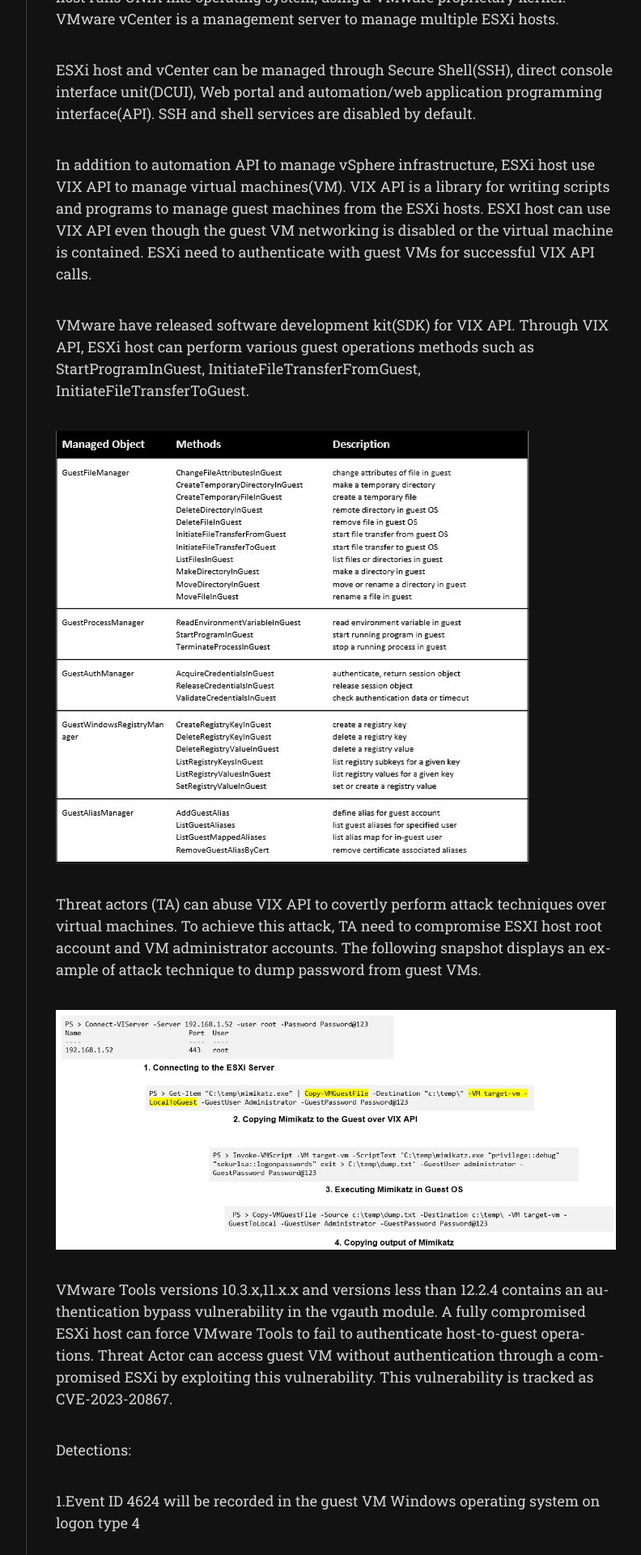
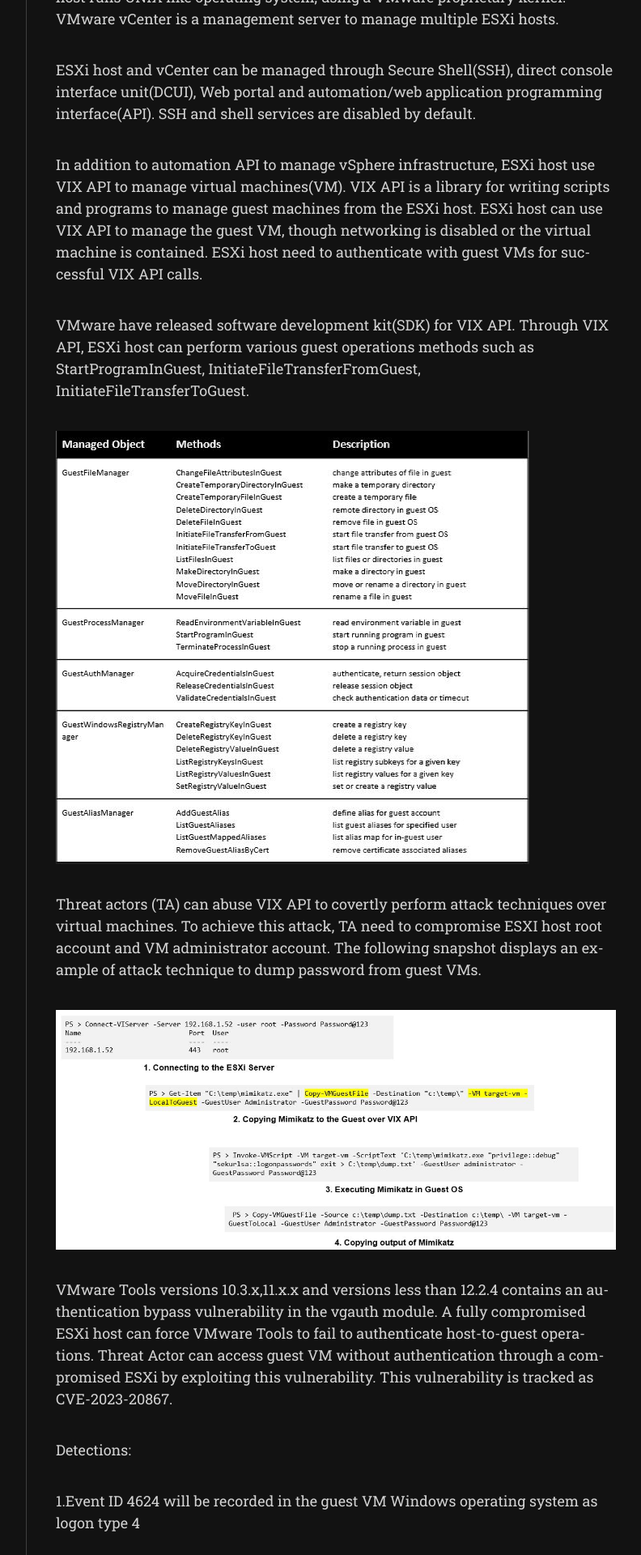
Before and after one commit to Th1ru-M/th1ru-m.github.io, a Jekyll site: the page built from _posts/2023-08-07-vSphereattacks.md, in a window 1280 px wide. Shown: the part 797-2717 px from the top of the page at 81% size, without its empty margins (357-1149 px from the left). Built offline with Jekyll 4.4.1, drawn with Linux system fonts in a browser that asks for light colours; nearby versions of some CDN libraries; some web fonts are replaced; some of the changed text lies outside the part shown.

Commit message:
Update 2023-08-07-vSphereattacks.md

```diff
--- a/_posts/2023-08-07-vSphereattacks.md
+++ b/_posts/2023-08-07-vSphereattacks.md
@@ -16,14 +16,14 @@ management server to manage multiple ESXi hosts.
 
 ESXi host and vCenter can be managed through Secure Shell(SSH), direct console interface unit(DCUI), Web portal and automation/web application programming interface(API). SSH and shell services are disabled by default.
 
-In addition to automation API to manage vSphere infrastructure, ESXi host use VIX API to manage virtual machines(VM). VIX API is a library for writing scripts and programs to manage guest machines from the ESXi hosts. ESXI host can use VIX API even though the guest VM networking is disabled or the virtual machine is contained. ESXi need to authenticate with guest VMs for successful VIX API calls.
+In addition to automation API to manage vSphere infrastructure, ESXi host use VIX API to manage virtual machines(VM). VIX API is a library for writing scripts and programs to manage guest machines from the ESXi host. ESXi host can use VIX API to manage the guest VM, though networking is disabled or the virtual machine is contained. ESXi host need to authenticate with guest VMs for successful VIX API calls.
 
 VMware have released software development kit(SDK) for VIX API.
 Through VIX API, ESXi host can perform various guest operations methods such as StartProgramInGuest, InitiateFileTransferFromGuest, InitiateFileTransferToGuest.
 
 ![Guest_Operations](/image/esxi/guestops.JPG)
 
-Threat actors (TA) can abuse VIX API to covertly perform attack techniques over virtual machines. To achieve this attack, TA need to compromise ESXI host root account and VM administrator accounts. The following snapshot displays an example of attack technique to dump password from guest VMs.
+Threat actors (TA) can abuse VIX API to covertly perform attack techniques over virtual machines. To achieve this attack, TA need to compromise ESXI host root account and VM administrator account. The following snapshot displays an example of attack technique to dump password from guest VMs.
 
 ![VIXAPI_Attacks](/image/esxi/vixattack.JPG)
 
@@ -31,15 +31,15 @@ VMware Tools versions 10.3.x,11.x.x and versions less than 12.2.4 contains an au
 
 Detections:
 
-1.Event ID 4624 will be recorded in the guest VM Windows operating system on logon type 4
+1.Event ID 4624 will be recorded in the guest VM Windows operating system as logon type 4
 
 2.EDR events will record write interactions and new processes spawned from vmtoolsd.exe on Windows and from the vmtools daemon on Linux
 
-3.VMware.log file in the guest volume folder records virtual machine-specific activities. This log records guest operations, but additional details are not recorded. For evading detections, TA can disable logging in VM. Once the VM is deleted, these logs are deleted too.
+3.VMware.log file in the guest VM volume folder in ESXi host records virtual machine-specific activities. This log records guest operations, but additional details are not recorded. For evading detections, TA can disable logging in VM. Once the VM is deleted, these logs are deleted too.
 
 ![VMware_logs](/image/esxi/vmwarelogs.JPG)
 
-4.VMware Tools in guest VM use a configuration file called tools.conf to configure different operations such as logging, upgrade. Enable debug logging level for VMwareService (vmsvc) to record and gain visibility over the guest operations performed by TA compromised ESXI host in guest VM. The below mentioned change will record the guest operation activities, but it generates humongous of logs and noisy too
+4.VMware Tools in guest VM use a configuration file called tools.conf to configure different operations such as logging, upgrade. Enable debug logging level for VMwareService (vmsvc) to record and gain visibility over the guest operations in VM performed by TA from a compromised ESXI host. The below mentioned change will record guest operation activities, but it will generate humongous of logs and noisy too
 
 `[logging]`
 `log = true`
```
Also changed, not shown: other parts of _posts/2023-08-07-vSphereattacks.md (+3 -3 lines).
